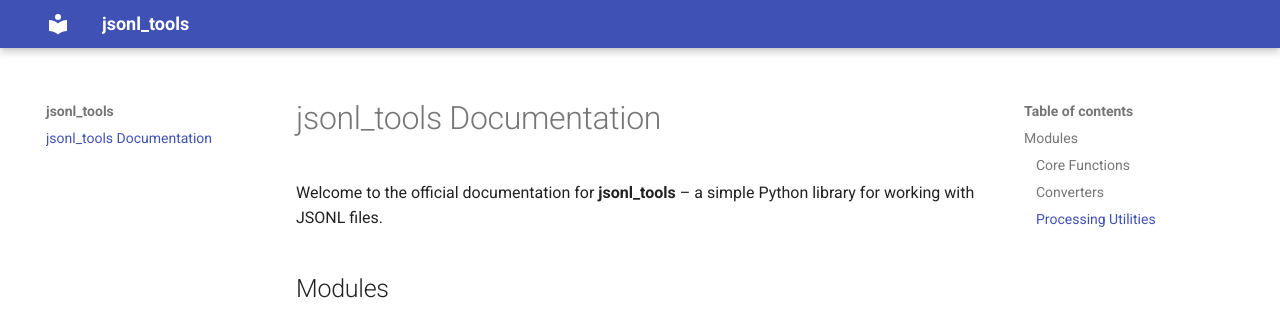
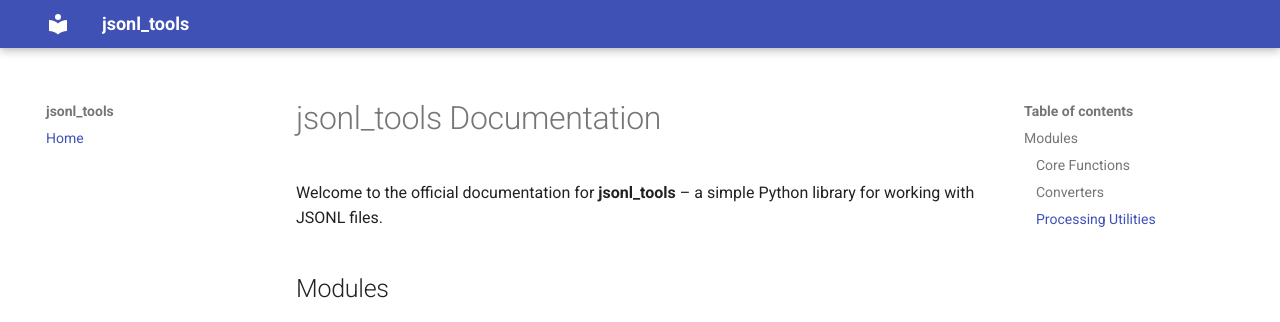
Before and after one commit to vladimirkucin634/jsonl_tools, an MkDocs documentation site: the page built from docs/index.md, in a window 1280 px wide. Shown: the top 322 px of the page. Built offline with MkDocs 1.6.1 and Material for MkDocs 9.7.7, drawn with Linux system fonts in a browser that asks for light colours; some of the changed lines change nothing that is shown.

Commit message:
Update mkdocs.yml

```diff
--- a/mkdocs.yml
+++ b/mkdocs.yml
@@ -6,6 +6,8 @@ plugins:
   - mkdocstrings
 
 markdown_extensions:
-  - admonition
   - toc:
       permalink: true
+
+nav:
+  - Home: index.md
```
